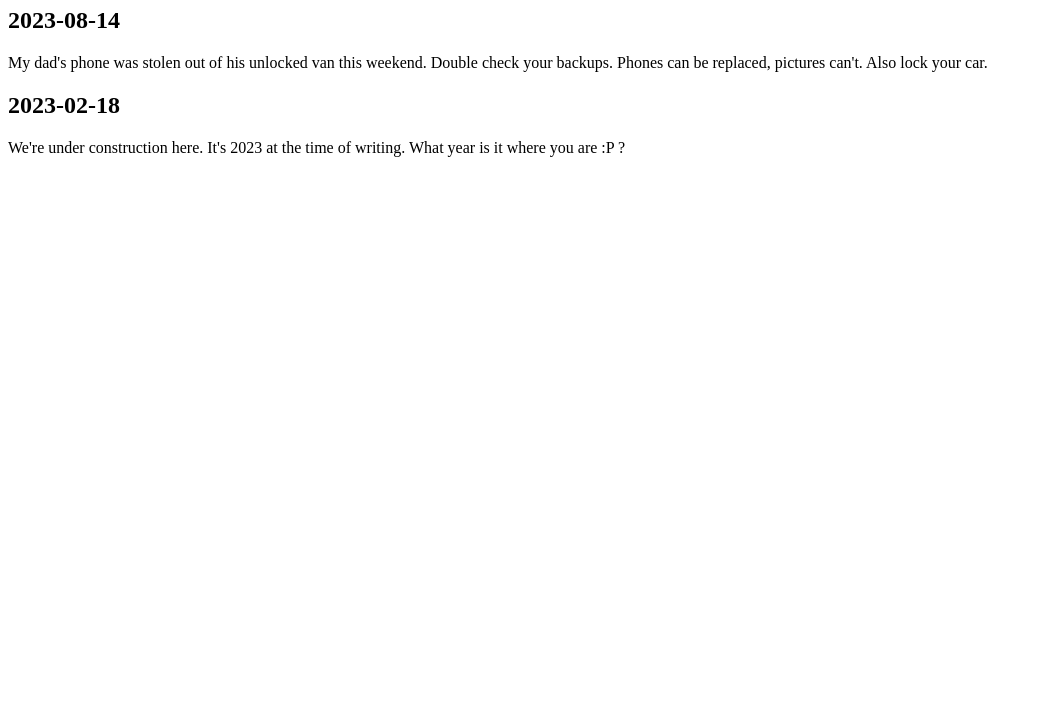
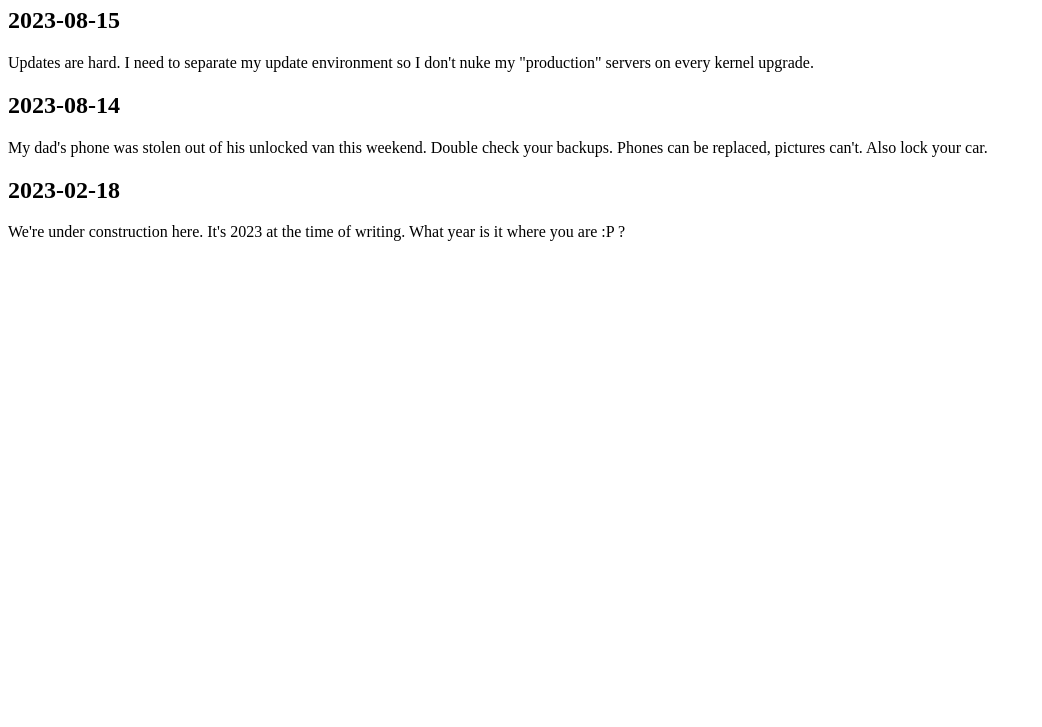
Before and after one commit to 0x000C/studious-enigma, a plain HTML site: page build-result/index.html in a window 1280 px wide. Shown: the part 73-800 px from the top of the page, without its empty margins (0-1042 px from the left). Drawn offline with Linux system fonts and the light colour scheme.

Commit message:
Update index.html
Daily log

```diff
--- a/build-result/index.html
+++ b/build-result/index.html
@@ -6,6 +6,8 @@
   </head>
   <body>
     <h1>A Personal Website</h1>
+    <h2>2023-08-15</h2>
+    <p>Updates are hard. I need to separate my update environment so I don't nuke my "production" servers on every kernel upgrade.</p>
     <h2>2023-08-14</h2>
     <p>My dad's phone was stolen out of his unlocked van this weekend. Double check your backups. Phones can be replaced, pictures can't. Also lock your car.</p>
     <h2>2023-02-18</h2>
```
